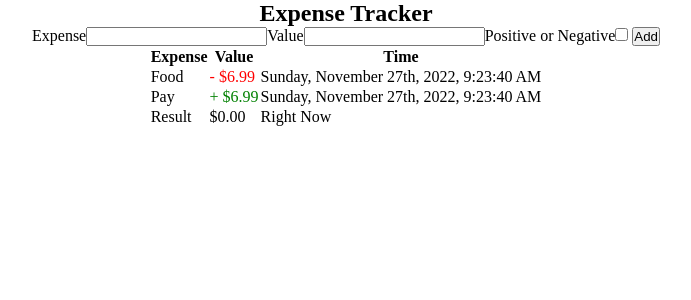
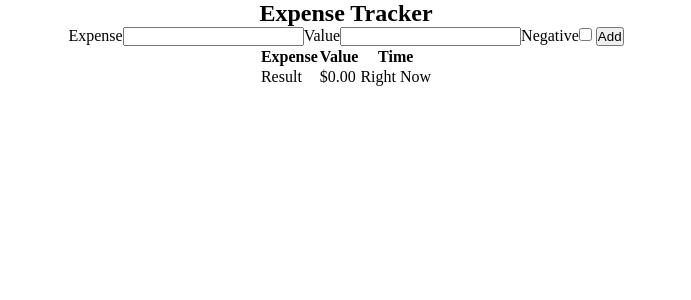
Before and after one commit to edewindt/ExpenseTracker, a SvelteKit app: page / in a window 1280 px wide. Shown: the top 300 px of the page, without its empty margins (294-985 px from the left). Built offline with nearby package versions, Linux system fonts and the light colour scheme.

Commit message:
got rid of unnecessary zero

```diff
--- a/src/routes/+page.svelte
+++ b/src/routes/+page.svelte
@@ -1,20 +1,7 @@
 <script>
 	const now = new Date();
 
-	let expenses = [
-		{
-			name: 'Food',
-			cost: 6.99,
-			negative: true,
-			time: dateFormat(now, 'dddd, mmmm dS, yyyy, h:MM:ss TT')
-		},
-		{
-			name: 'Pay',
-			cost: 6.99,
-			negative: false,
-			time: dateFormat(now, 'dddd, mmmm dS, yyyy, h:MM:ss TT')
-		}
-	];
+	let expenses = [];
 
 	const NewExpense = () => {
 		let n = {
@@ -25,7 +12,7 @@
 		};
 		expenses = [...expenses, n];
 		name = '';
-		cost = 0;
+		cost = null;
 		negative = false;
 	};
 	import dateFormat, { masks } from 'dateformat';
@@ -45,14 +32,13 @@
 	let name;
 	let cost;
 	let negative;
-	let time;
 </script>
 
 <h2>Expense Tracker</h2>
 
 <form on:submit|preventDefault={NewExpense}>
 	<label for="">Expense</label><input bind:value={name} type="text" /><label for="">Value</label
-	><input bind:value={cost} type="text" /><label for="">Positive or Negative</label><input
+	><input bind:value={cost} type="text" /><label for="">Negative</label><input
 		bind:checked={negative}
 		type="checkbox"
 		name=""
```
